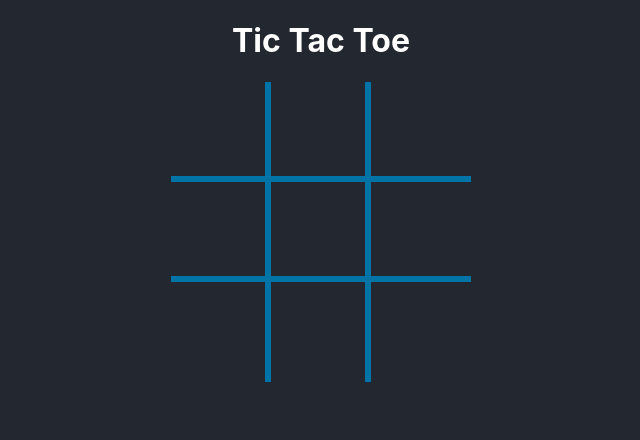
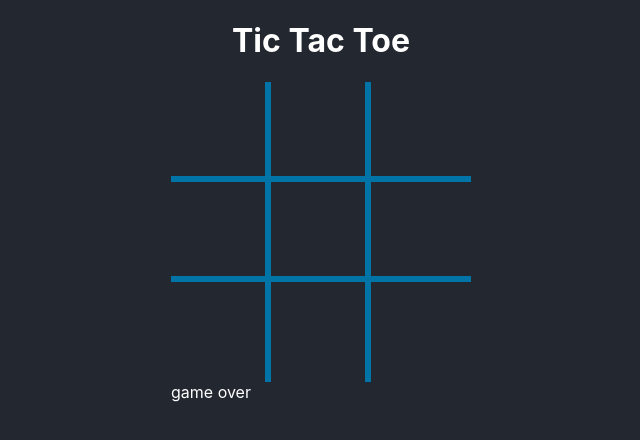
Before and after one commit to sukhjit2003/tic-tac-toe, a React (Create React App) app: page / in a window 1280 px wide. Shown: the top 440 px of the page, without its empty margins (319-959 px from the left). Built offline with nearby package versions, Linux system fonts and the light colour scheme.

Commit message:
added game over file

```diff
--- /dev/null
+++ b/src/components/GameOver.jsx
@@ -0,0 +1,5 @@
+function GameOver() {
+    return ( <div>game over</div> );
+}
+
+export default GameOver;
--- a/src/components/TicTacToe.jsx
+++ b/src/components/TicTacToe.jsx
@@ -1,5 +1,6 @@
 import{useState, useEffect} from "react";
 import Board from "./Board";
+import GameOver from "./GameOver";
 
 const PLAYER_X ='X';
 const PLAYER_O ='O';
@@ -67,6 +68,7 @@ useEffect(()=>{
     <Board playerTurn={playerTurn} tiles={tiles} onTileClick={handleTileClick}
     strikeClass={strikeClass}
     />
+    <GameOver/>
 </div>
     );
 }
```
